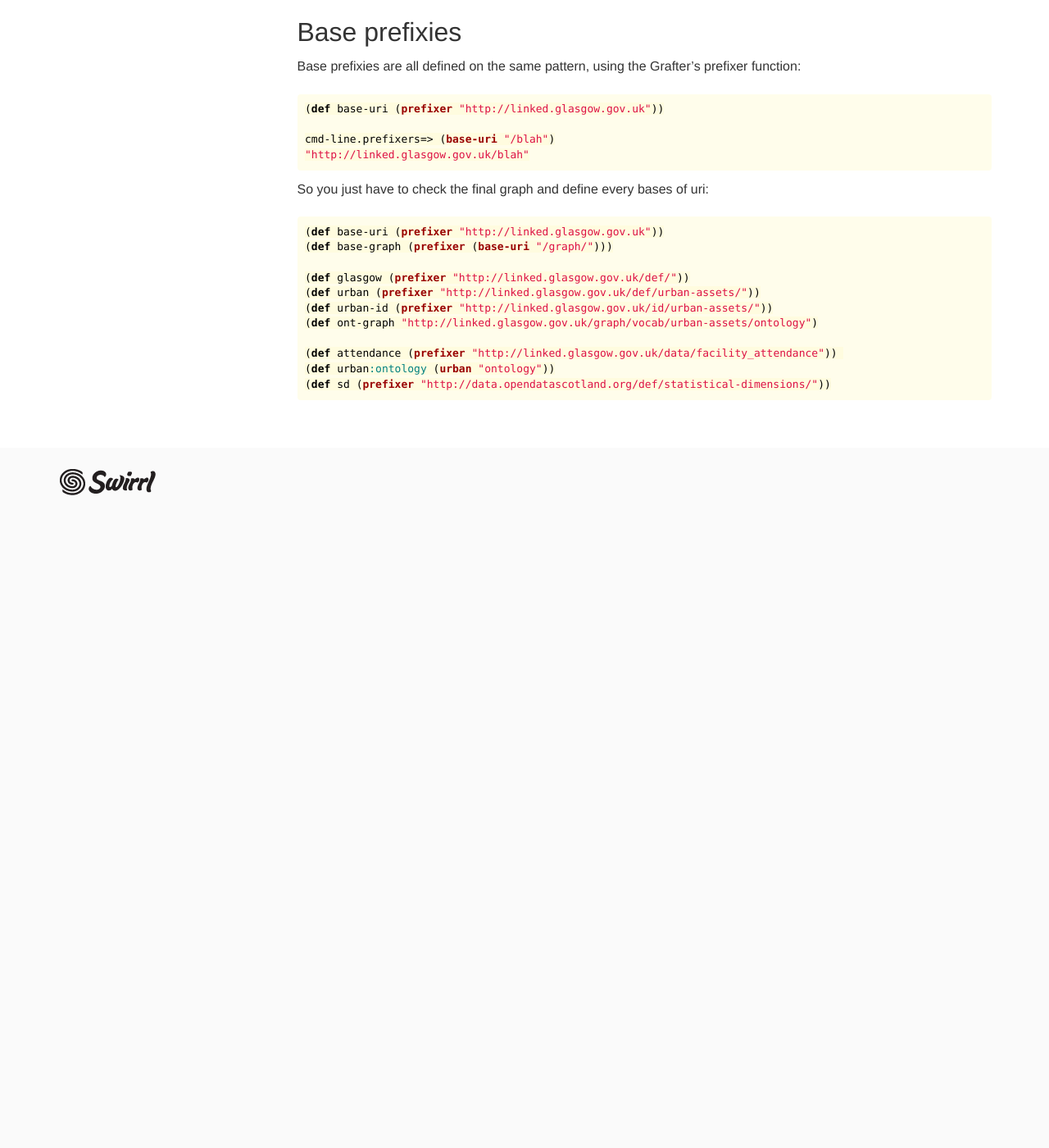
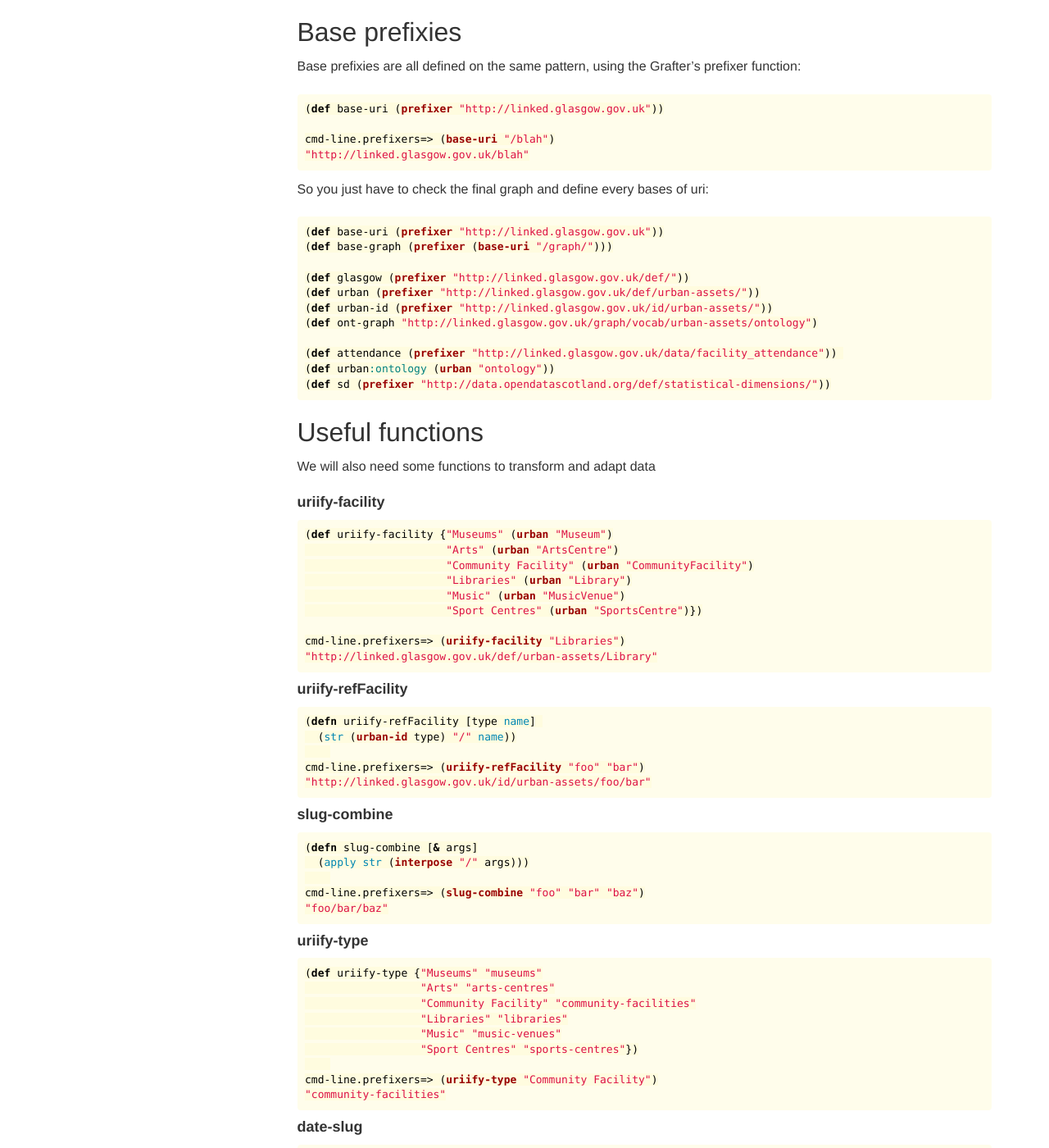
Before and after one commit to Swirrl/grafter-docs, a Jekyll site: the page built from _howto/911_prefixies.md, in a window 1280 px wide and 1400 px high, scrolled down 1389 px. Shown: the whole window at 82% size. Built offline with Jekyll 4.4.1, drawn with Linux system fonts in a browser that asks for light colours; before the commit the page ends 2019 px from its top, so only the background shows below that; some of the changed text lies outside the part shown.

Commit message:
prefixies useful functions

```diff
--- a/_howto/911_prefixies.md
+++ b/_howto/911_prefixies.md
@@ -81,3 +81,73 @@ So you just have to check the final graph and define every bases of uri:
 (def urban:ontology (urban "ontology"))
 (def sd (prefixer "http://data.opendatascotland.org/def/statistical-dimensions/"))
 {% endhighlight %}
+
+
+## Useful functions
+We will also need some functions to transform and adapt data
+
+#### uriify-facility
+{% highlight clojure %}
+(def uriify-facility {"Museums" (urban "Museum")
+                      "Arts" (urban "ArtsCentre")
+                      "Community Facility" (urban "CommunityFacility")
+                      "Libraries" (urban "Library")
+                      "Music" (urban "MusicVenue")
+                      "Sport Centres" (urban "SportsCentre")})
+
+cmd-line.prefixers=> (uriify-facility "Libraries")
+"http://linked.glasgow.gov.uk/def/urban-assets/Library"
+{% endhighlight %}
+
+#### uriify-refFacility
+{% highlight clojure %}
+(defn uriify-refFacility [type name]
+  (str (urban-id type) "/" name))
+
+cmd-line.prefixers=> (uriify-refFacility "foo" "bar")
+"http://linked.glasgow.gov.uk/id/urban-assets/foo/bar"
+{% endhighlight %}
+
+#### slug-combine
+{% highlight clojure %}
+(defn slug-combine [& args]
+  (apply str (interpose "/" args)))
+
+cmd-line.prefixers=> (slug-combine "foo" "bar" "baz")
+"foo/bar/baz"
+{% endhighlight %}
+
+#### uriify-type
+{% highlight clojure %}
+(def uriify-type {"Museums" "museums"
+                  "Arts" "arts-centres"
+                  "Community Facility" "community-facilities"
+                  "Libraries" "libraries"
+                  "Music" "music-venues"
+                  "Sport Centres" "sports-centres"})
+
+cmd-line.prefixers=> (uriify-type "Community Facility")
+"community-facilities"
+{% endhighlight %}
+
+#### date-slug
+{% highlight clojure %}
+(defn date-slug [date]
+  (str (.getYear date) "-" (.getMonthOfYear date) "/"))
+{% endhighlight %}
+
+#### slugify-facility
+{% highlight clojure %}
+(def slugify-facility
+  (js-fn "function(name) {
+              var lower = name.toLowerCase();
+              return lower.replace(/\\ /g, '-');
+         }"))
+
+cmd-line.prefixers=> (slugify-facility "Foo bAr")
+"foo-bar"
+{% endhighlight %}
+
+## Monads
+
+This part is a bit more tricky.
```
